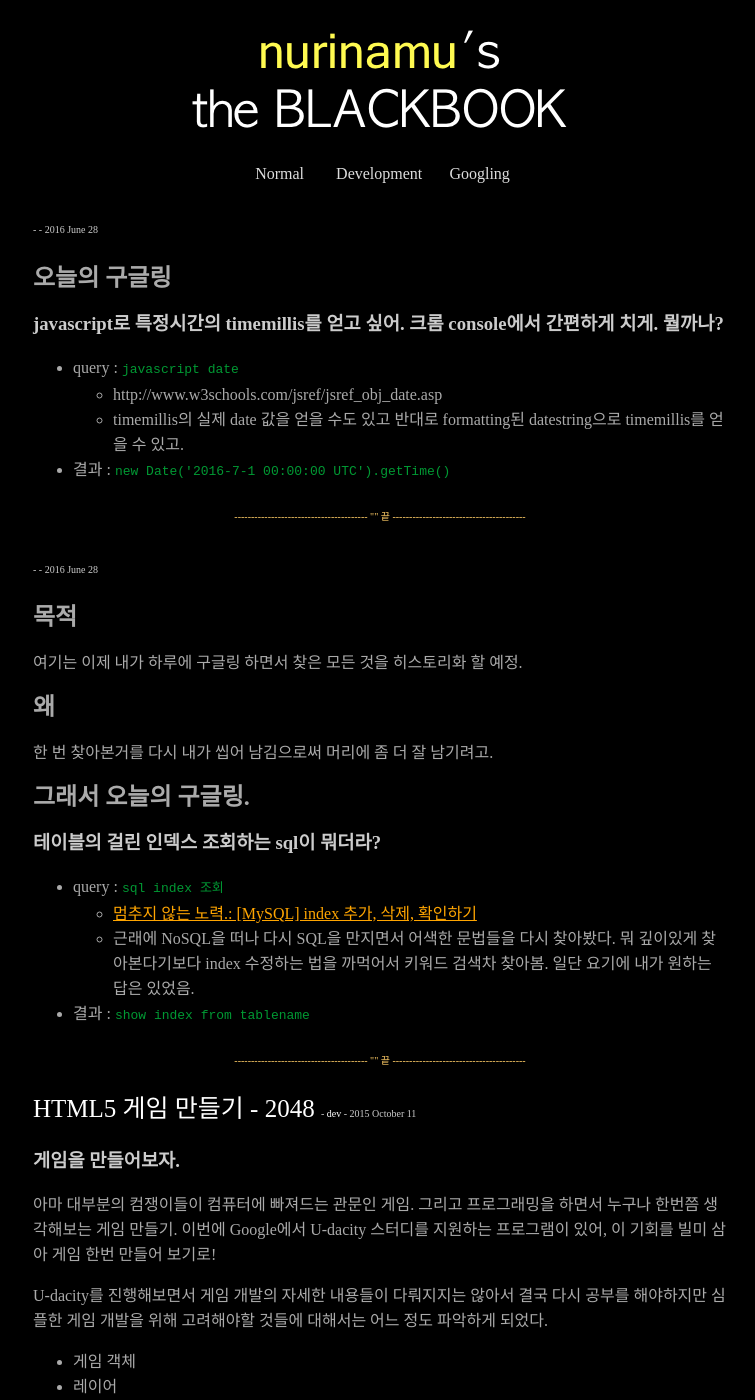
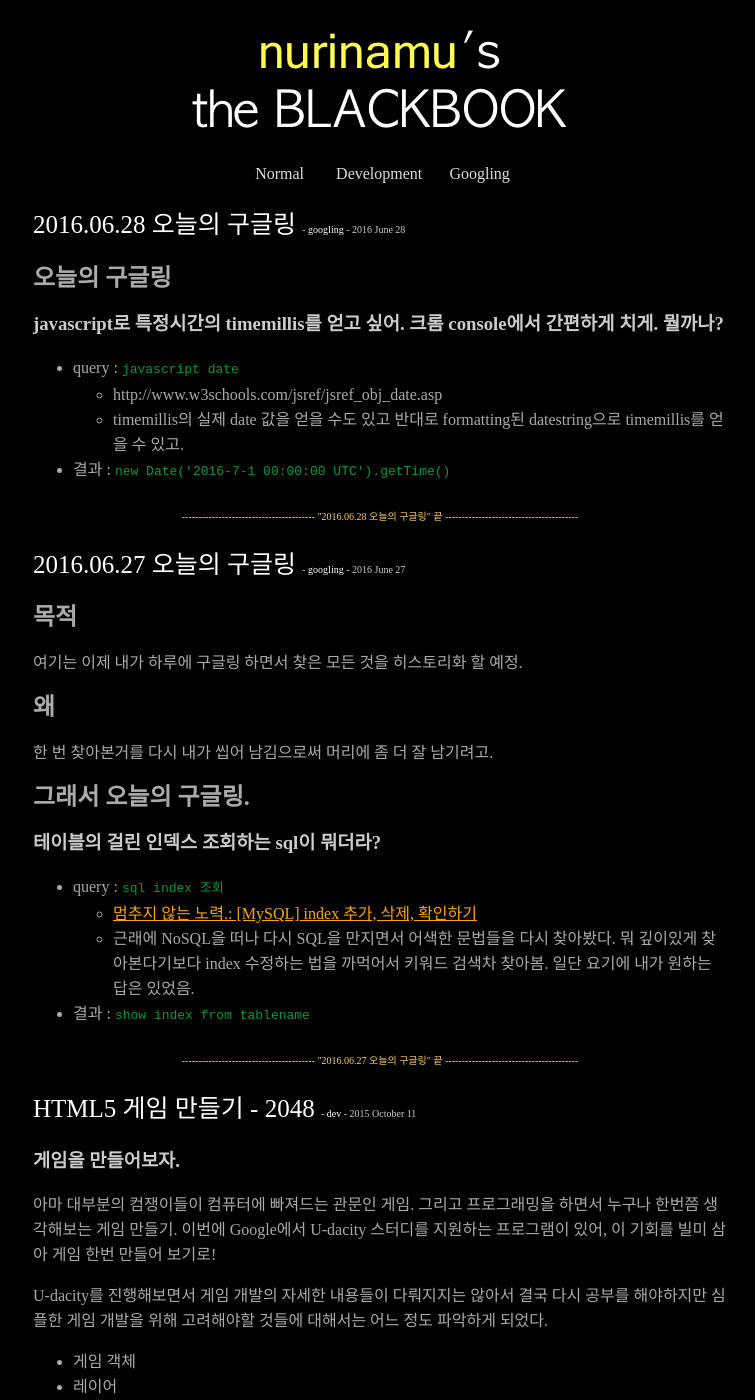
Before and after one commit to nurinamu/nurinamu.github.io, a Jekyll site: the page built from index.html, in a window 1280 px wide and 1400 px high. Shown: the whole window, without its empty margins (260-1015 px from the left). Built offline with Jekyll 4.4.1, drawn with Linux system fonts in a browser that asks for light colours.

Commit message:
date string title에서 오류 수정.

```diff
--- a/_posts/googling/2016-06-27-googling.md
+++ b/_posts/googling/2016-06-27-googling.md
@@ -1,5 +1,5 @@
 ---
-title : [20160628] 오늘의 구글링
+title : 2016.06.27 오늘의 구글링
 layout : default
 category : googling
 ---
--- a/_posts/googling/2016-06-28-googling.md
+++ b/_posts/googling/2016-06-28-googling.md
@@ -1,5 +1,5 @@
 ---
-title : [20160628] 오늘의 구글링
+title : 2016.06.28 오늘의 구글링
 layout : default
 category : googling
 ---
```
